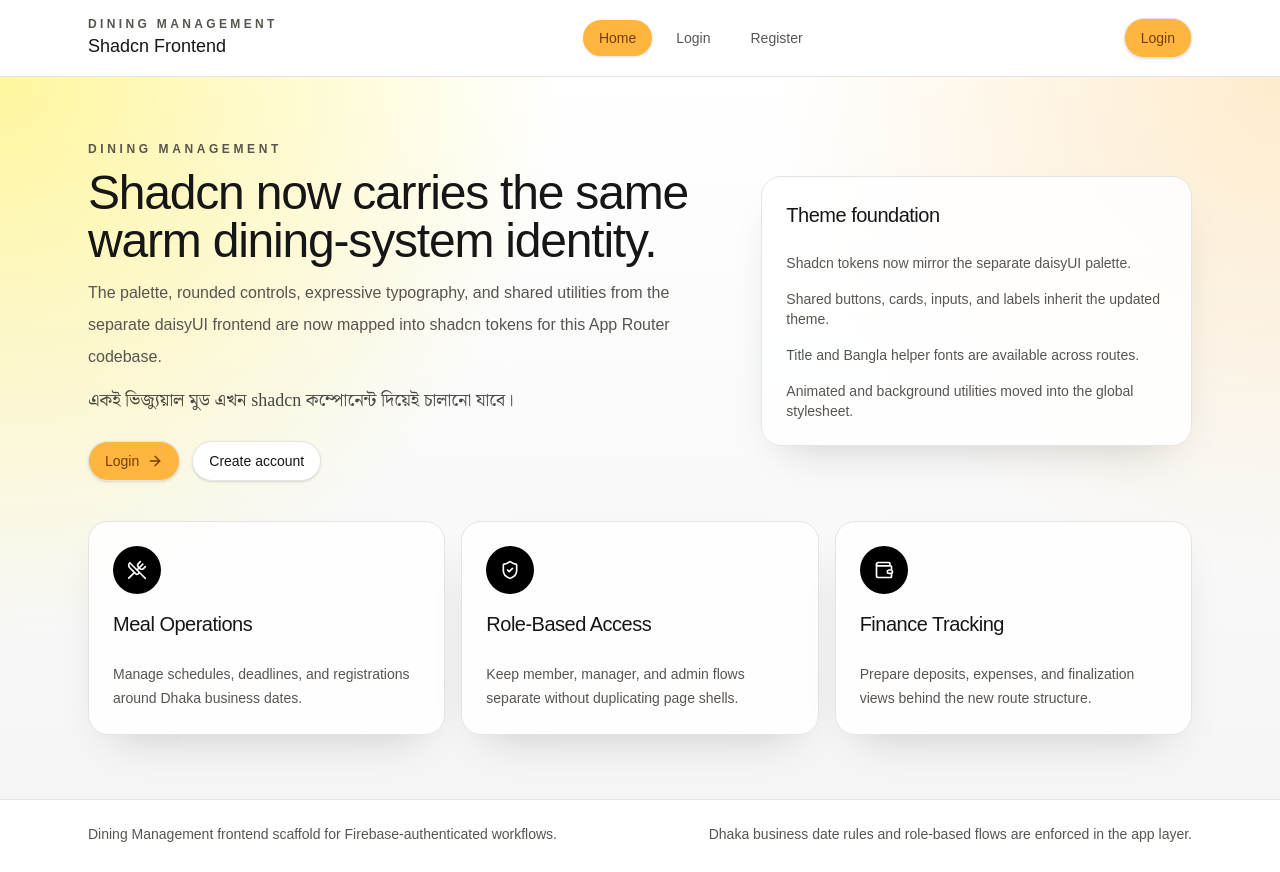
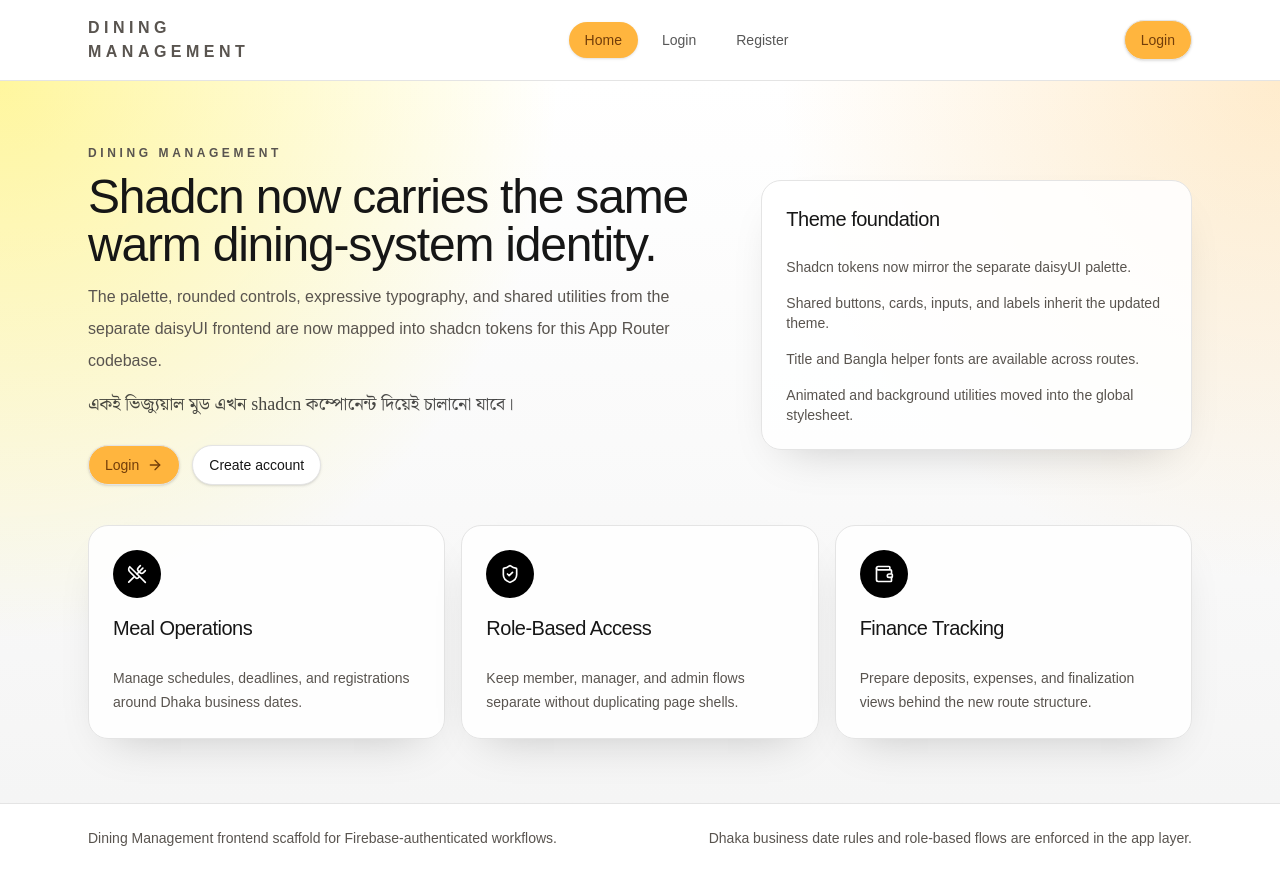
Before and after one commit to sami157/dining-management-frontend-a6, a Next.js app: page / in a window 1280 px wide. Built offline with nearby package versions, Linux system fonts and the light colour scheme; no server answers; a web font is replaced by a local one.

Commit message:
change header text

```diff
--- a/components/layout/site-header.tsx
+++ b/components/layout/site-header.tsx
@@ -36,11 +36,11 @@
     <header className="border-b border-border/80 bg-background/88 backdrop-blur">
       <div className="mx-auto flex w-full max-w-6xl items-center justify-between gap-6 px-6 py-4">
         <Link href="/" className="flex flex-col">
-          <span className="text-xs font-semibold uppercase tracking-[0.28em] text-muted-foreground">
-            Dining Management
+          <span className="font-semibold uppercase tracking-[0.28em] text-muted-foreground">
+            Dining
           </span>
-          <span className="title-font text-lg text-foreground">
-            Shadcn Frontend
+          <span className="font-semibold uppercase tracking-[0.28em] text-muted-foreground">
+            Management
           </span>
         </Link>
 
```
